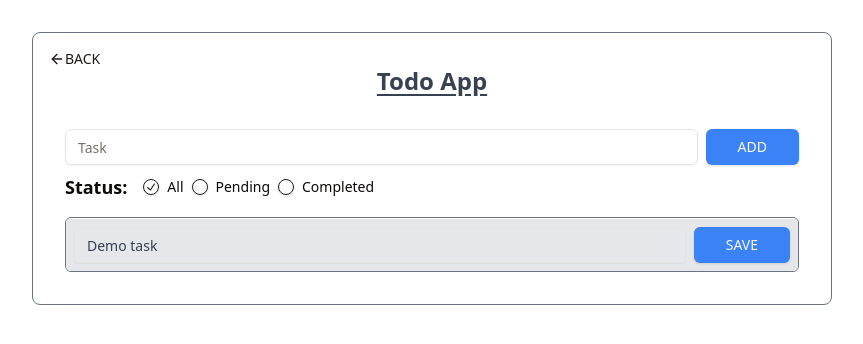
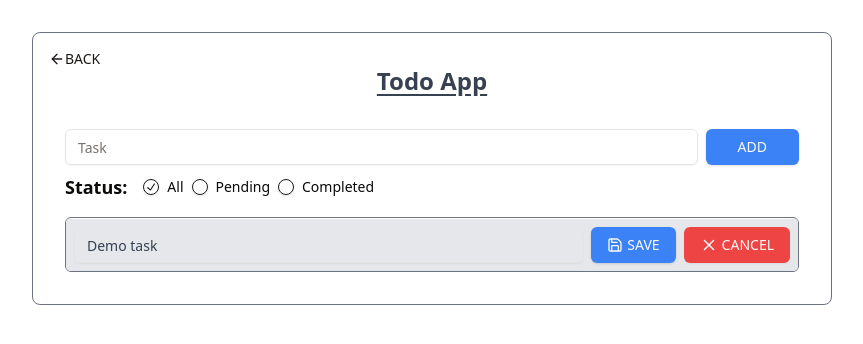
Before and after one commit to devRezaulKarim/ts-practice-projects, a React (Vite) app: page /app/todo in a window 1280 px wide. Both pictures are taken after a click on the button 920 px from the left and 241 px from the top of the page. Shown: the top 344 px of the page, without its empty margins (208-1071 px from the left). Built offline with nearby package versions, Linux system fonts and the light colour scheme.

Commit message:
FEAT: Add validation on add and update task

```diff
--- a/src/components/custom-components/todo/AddTodo.tsx
+++ b/src/components/custom-components/todo/AddTodo.tsx
@@ -5,9 +5,14 @@ import { Button } from "@/components/ui/button";
 
 const AddTodo = ({ addTodo }: AddTodoProps) => {
   const [task, setTask] = useState<string>("");
+  const [error, setError] = useState<boolean>(false);
 
   const handleSubmit = (e: FormEvent<HTMLFormElement>): void => {
     e.preventDefault();
+    if (!task.trim()) {
+      setError(true);
+      return;
+    }
     addTodo(task);
     setTask("");
   };
@@ -19,9 +24,13 @@ const AddTodo = ({ addTodo }: AddTodoProps) => {
       className="w-full xs:flex items-center gap-2 "
     >
       <Input
+        className={`${error ? "border-red-500 placeholder:text-red-500" : ""}`}
         placeholder="Task"
         value={task}
-        onChange={(e) => setTask(e.target.value)}
+        onChange={(e) => {
+          setError(false);
+          setTask(e.target.value);
+        }}
       />
       <Button className="uppercase md:px-8 mt-2 xs:mt-0 ml-auto block">
         Add
--- a/src/components/custom-components/todo/TodoContainer.tsx
+++ b/src/components/custom-components/todo/TodoContainer.tsx
@@ -1,5 +1,5 @@
-import { CheckCheck, GripVertical, Pencil, Trash } from "lucide-react";
-import { FormEvent, useRef, useState } from "react";
+import { CheckCheck, GripVertical, Pencil, Save, Trash, X } from "lucide-react";
+import { FormEvent, MouseEvent, useRef, useState } from "react";
 import ConfirmationModal from "../../shared/ConfirmationModal";
 import { Button } from "../../ui/button";
 import { Todo, TodoContainerProps } from "@/types/Types";
@@ -13,6 +13,7 @@ const TodoContainer = ({
   handleDeleteTask,
 }: TodoContainerProps) => {
   const [isUpdating, setIsUpdating] = useState<Todo | null>(null);
+  const [error, setError] = useState<boolean>(false);
   const [isDraggable, setIsDraggable] = useState<boolean>(false);
   const [isDeleting, setIsDeleting] = useState<number | null>(null);
   const draggingItem = useRef<number | null>(null);
@@ -21,6 +22,18 @@ const TodoContainer = ({
   const handleTaskUpdate = (val: string) => {
     if (isUpdating) {
       setIsUpdating((prevTask) => ({ ...prevTask!, task: val }));
+    }
+  };
+
+  const handleSubmit = (e: FormEvent<HTMLFormElement>) => {
+    e.preventDefault();
+    if (isUpdating) {
+      if (!isUpdating.task.trim()) {
+        setError(true);
+        return;
+      }
+      handleUpdateTask(isUpdating);
+      setIsUpdating(null);
     }
   };
 
@@ -80,21 +93,35 @@ const TodoContainer = ({
             {isUpdating && isUpdating._id === todo._id ? (
               <form
                 action=""
-                onSubmit={(e: FormEvent<HTMLFormElement>) => {
-                  e.preventDefault();
-                  if (isUpdating) {
-                    handleUpdateTask(isUpdating);
-                    setIsUpdating(null);
-                  }
-                }}
+                onSubmit={handleSubmit}
                 className="w-full flex items-center gap-2"
               >
                 <Input
+                  className={`${
+                    error ? "border-red-500 placeholder:text-red-500" : ""
+                  }`}
                   placeholder="Task"
                   value={isUpdating.task}
-                  onChange={(e) => handleTaskUpdate(e.target.value)}
+                  onChange={(e) => {
+                    setError(false);
+                    handleTaskUpdate(e.target.value);
+                  }}
                 />
-                <Button className="uppercase md:px-8">Save</Button>
+                <Button className="uppercase p-1 h-auto md:h-9 md:px-4 flex items-center gap-1">
+                  <Save size={16} />
+                  <span className="hidden md:block">Save</span>
+                </Button>
+                <Button
+                  onClick={(event: MouseEvent<HTMLButtonElement>) => {
+                    event.preventDefault();
+                    setIsUpdating(null);
+                  }}
+                  variant="destructive"
+                  className="uppercase p-1 h-auto md:h-9 md:px-4 flex items-center gap-1"
+                >
+                  <X size={18} />
+                  <span className="hidden md:block">Cancel</span>
+                </Button>
               </form>
             ) : (
               <>
```
Also changed, not shown: 1 other file (tests, documents, lock files or other folders).
